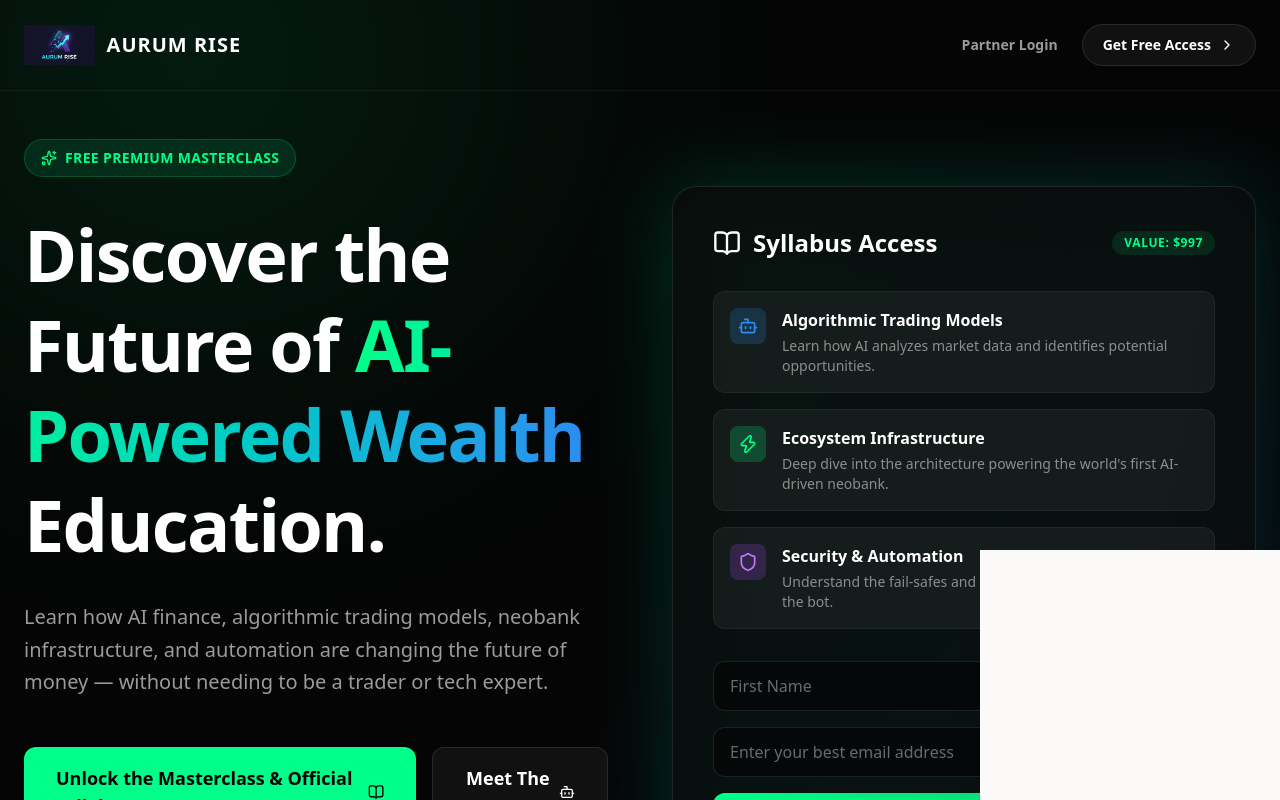
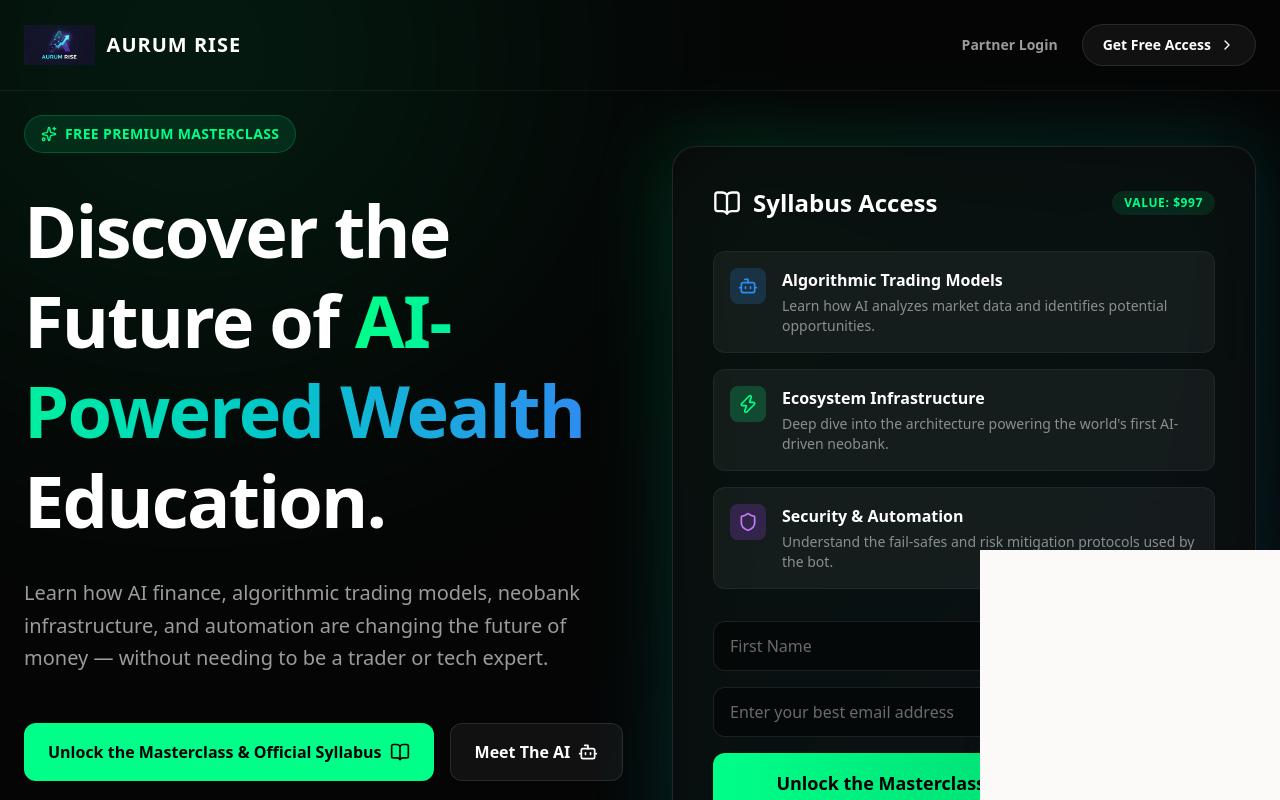
Before and after one commit to moabytemusic-code/welcometoaurum, a Next.js app: page / in a window 1280 px wide. Shown: the top 800 px of the page. Built offline with nearby package versions, Linux system fonts and the light colour scheme.

Commit message:
Fix button wrap and reduce gap

```diff
--- a/src/app/page.js
+++ b/src/app/page.js
@@ -33,7 +33,7 @@
       </nav>
 
       {/* Hero Section */}
-      <main className="relative z-10 max-w-7xl mx-auto px-4 sm:px-6 pt-8 lg:pt-12 pb-20 sm:pb-32">
+      <main className="relative z-10 max-w-7xl mx-auto px-4 sm:px-6 pt-2 lg:pt-6 pb-20 sm:pb-32">
         <div className="grid lg:grid-cols-2 gap-12 lg:gap-16 items-center">
 
           {/* Left: Copy & Value Proposition */}
@@ -53,8 +53,8 @@
               Learn how AI finance, algorithmic trading models, neobank infrastructure, and automation are changing the future of money — without needing to be a trader or tech expert.
             </p>
 
-            <div className="flex flex-col sm:flex-row gap-3 sm:gap-4 mt-4">
-              <a href="#freemium" className="bg-[#00ff88] text-black font-black text-base sm:text-lg px-6 sm:px-8 py-4 rounded-xl hover:scale-105 hover:shadow-[0_0_30px_rgba(0,255,136,0.3)] transition-all flex items-center justify-center gap-2">
+            <div className="flex flex-col sm:flex-row flex-wrap lg:flex-nowrap gap-3 sm:gap-4 mt-4">
+              <a href="#freemium" className="bg-[#00ff88] text-black font-black text-sm sm:text-base px-5 sm:px-6 py-4 rounded-xl hover:scale-105 hover:shadow-[0_0_30px_rgba(0,255,136,0.3)] transition-all flex items-center justify-center gap-2 whitespace-nowrap">
                 Unlock the Masterclass & Official Syllabus <BookOpen size={20} />
               </a>
               <button
@@ -64,7 +64,7 @@
                   window.dispatchEvent(new CustomEvent('open_aurum_chatbot'));
                   window.postMessage({ type: 'aurum_chat_toggle', isOpen: true }, '*');
                 }}
-                className="bg-white/5 border border-white/10 text-white font-bold text-lg px-8 py-4 rounded-xl hover:bg-white/10 transition-all flex items-center justify-center gap-2"
+                className="bg-white/5 border border-white/10 text-white font-bold text-sm sm:text-base px-6 py-4 rounded-xl hover:bg-white/10 transition-all flex items-center justify-center gap-2 whitespace-nowrap"
               >
                 Meet The AI <Bot size={20} />
               </button>
```
